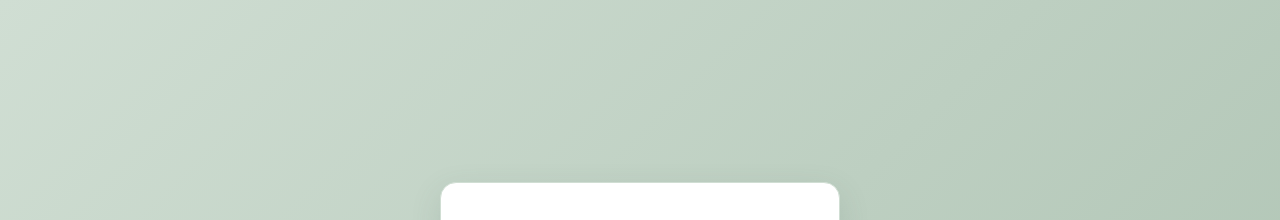
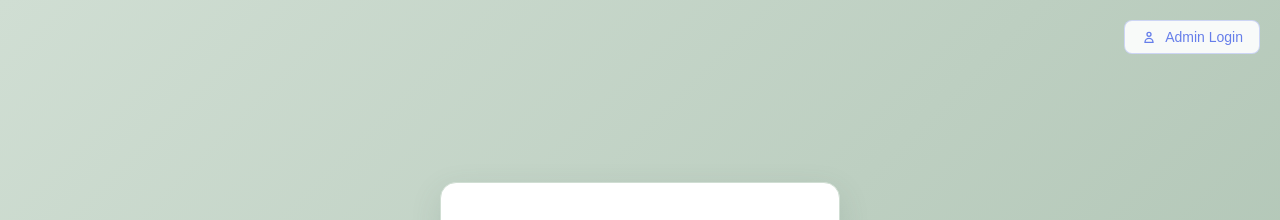
Before and after one commit to CarlBarl/SDWebsite, a plain HTML site: page index.html in a window 1280 px wide. Shown: the top 220 px of the page. Drawn offline with Linux system fonts and the light colour scheme.

Commit message:
Add admin login button and styles to email verification page

```diff
--- a/index.html
+++ b/index.html
@@ -7,6 +7,16 @@
     <link rel="stylesheet" href="styles/email_verification.css">
 </head>
 <body>
+    <header class="admin-header">
+        <button class="admin-login-btn" onclick="redirectToAdminLogin()">
+            <svg class="admin-icon" viewBox="0 0 24 24" fill="none" xmlns="http://www.w3.org/2000/svg">
+                <path d="M12 14C8.69 14 6 16.69 6 20H18C18 16.69 15.31 14 12 14Z" stroke="currentColor" stroke-width="2"/>
+                <circle cx="12" cy="8" r="3" stroke="currentColor" stroke-width="2"/>
+            </svg>
+            Admin Login
+        </button>
+    </header>
+
     <div class="container">
         <div class="card">
             <div class="icon-container">
--- a/scripts/email_verification.js
+++ b/scripts/email_verification.js
@@ -43,6 +43,10 @@ function closeWindow() {
     }, 1000);
 }
 
+function redirectToAdminLogin() {
+    window.location.href = '/admin-login.html';
+}
+
 // Auto-close after 30 seconds if user doesn't interact
 setTimeout(() => {
     closeWindow();
--- a/styles/email_verification.css
+++ b/styles/email_verification.css
@@ -107,6 +107,47 @@ p {
     color: white;
 }
 
+.admin-header {
+    position: fixed;
+    top: 20px;
+    right: 20px;
+    z-index: 1000;
+}
+
+.admin-login-btn {
+    display: flex;
+    align-items: center;
+    gap: 8px;
+    padding: 8px 16px;
+    background: rgba(255, 255, 255, 0.9);
+    border: 1px solid rgba(102, 126, 234, 0.3);
+    border-radius: 8px;
+    color: #667eea;
+    font-size: 14px;
+    font-weight: 500;
+    cursor: pointer;
+    transition: all 0.2s ease;
+    backdrop-filter: blur(10px);
+    text-decoration: none;
+}
+
+.admin-login-btn:hover {
+    background: #667eea;
+    color: white;
+    border-color: #667eea;
+    transform: translateY(-1px);
+    box-shadow: 0 4px 12px rgba(102, 126, 234, 0.3);
+}
+
+.admin-login-btn:active {
+    transform: translateY(0);
+}
+
+.admin-icon {
+    width: 16px;
+    height: 16px;
+}
+
 @media (max-width: 480px) {
     .card {
         padding: 30px 20px;
@@ -129,4 +170,19 @@ p {
         padding: 12px 20px;
         font-size: 14px;
     }
+
+    .admin-header {
+        top: 15px;
+        right: 15px;
+    }
+
+    .admin-login-btn {
+        padding: 6px 12px;
+        font-size: 12px;
+    }
+
+    .admin-icon {
+        width: 14px;
+        height: 14px;
+    }
 }
```
